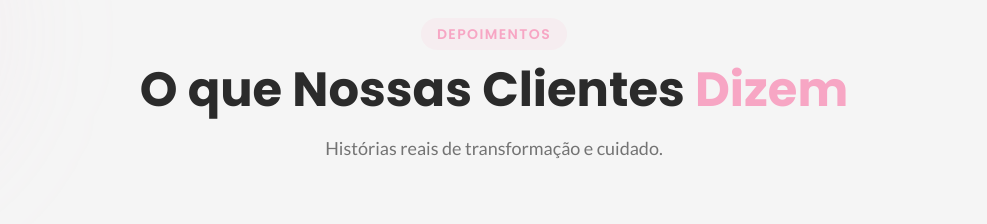
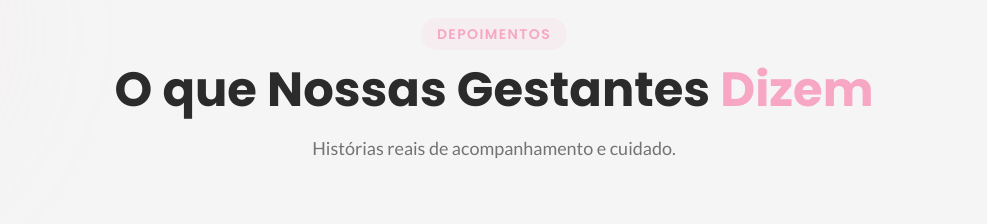
Before and after one commit to DevPles/rayssa-glow-hub, a React (Vite) app: page / in a window 1280 px wide. Shown: the part 1800-2024 px from the top of the page, without its empty margins (146-1133 px from the left). Built offline with nearby package versions, Linux system fonts and the light colour scheme; no server answers; the database is empty; the HTML template or start-up script is replaced by a standard one.

Commit message:
Transformed to gestante system
Co-authored-by: Eleuterio258 <7691358+Eleuterio258@users.noreply.github.com>

```diff
--- a/src/components/sections/TestimonialsSection.tsx
+++ b/src/components/sections/TestimonialsSection.tsx
@@ -16,10 +16,10 @@ const TestimonialsSection = () => {
             Depoimentos
           </span>
           <h2 className="text-3xl md:text-4xl lg:text-5xl font-heading font-bold text-foreground mb-5">
-            O que Nossas Clientes <span className="text-accent">Dizem</span>
+            O que Nossas Gestantes <span className="text-accent">Dizem</span>
           </h2>
           <p className="text-muted-foreground max-w-xl mx-auto text-lg">
-            Histórias reais de transformação e cuidado.
+            Histórias reais de acompanhamento e cuidado.
           </p>
         </div>
 
```
